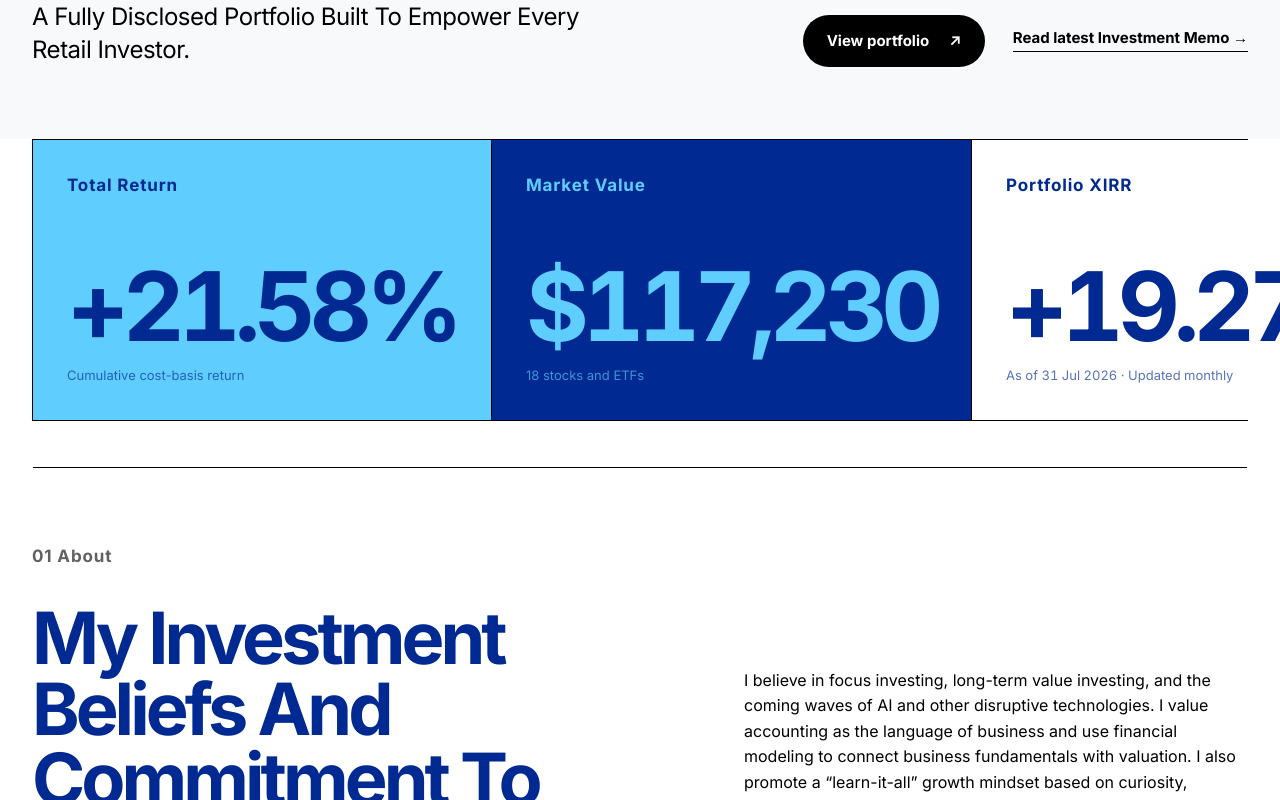
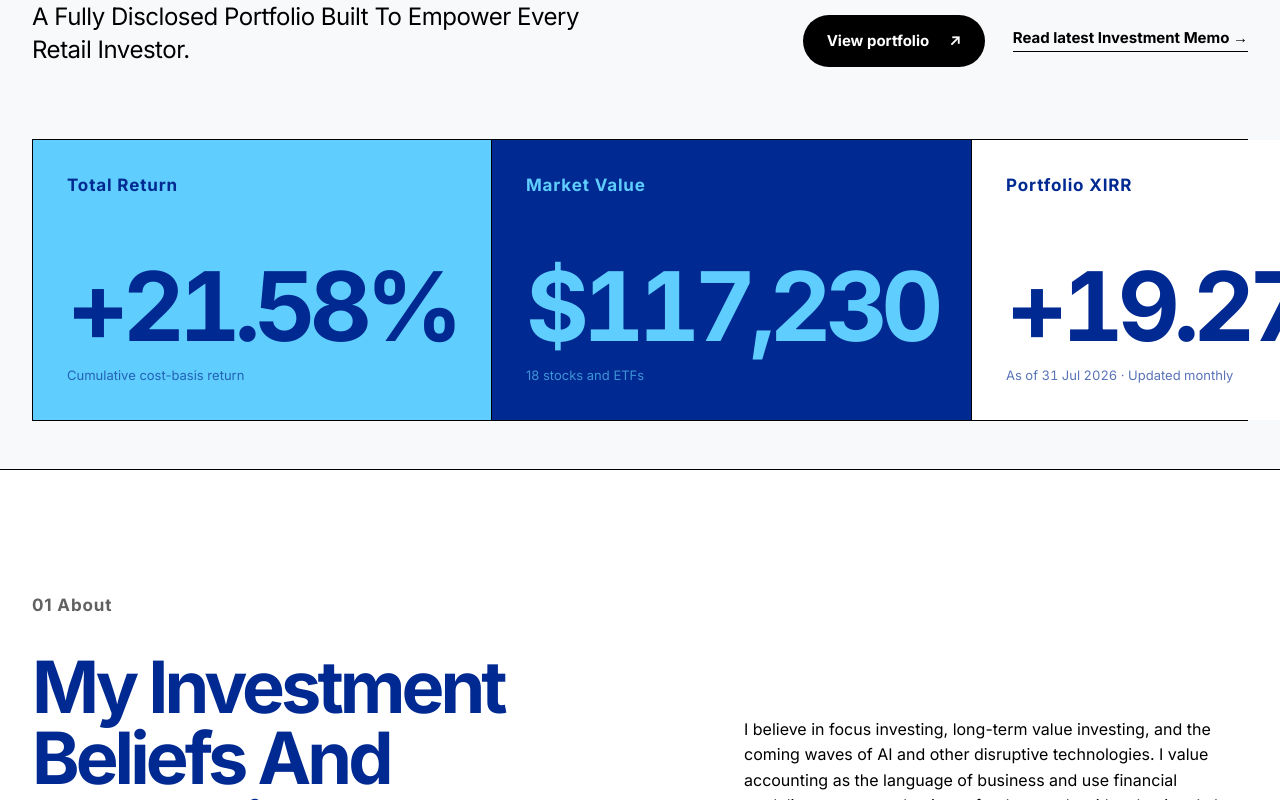
Before and after one commit to Tianyi0510/modern-fundamental-analyst, a Next.js app: page / in a window 1280 px wide. Shown: the part 560-1360 px from the top of the page. Built offline with nearby package versions, Linux system fonts and the light colour scheme.

Commit message:
Refine opening and contact section layouts

```diff
--- a/app/globals.css
+++ b/app/globals.css
@@ -125,6 +125,7 @@ a { color: inherit; text-decoration: none; }
 .button-dark:hover { background: var(--dark-blue); }
 .button-small { min-height: 42px; padding-inline: 20px; }
 .hero { padding: 92px 0 72px; }
+.home-opening { padding-bottom: 48px; background: var(--background-gray); border-bottom: 1px solid var(--black); }
 .hero,
 .page-hero,
 .legal-header,
@@ -144,7 +145,6 @@ a { color: inherit; text-decoration: none; }
 .text-link:hover { color: var(--medium-blue); }
 .metric-band { display: grid; grid-template-columns: 1.4fr 1fr 1fr; gap: 1px; background: var(--black); border: 1px solid var(--black); }
 .home-page .metric-band { position: relative; }
-.home-page .metric-band::after { content: ""; position: absolute; left: 0; right: 0; bottom: -48px; height: 1px; background: var(--black); }
 .metric { min-height: 280px; padding: 34px; display: flex; flex-direction: column; background: var(--white); }
 .metric-featured { background: var(--dark-blue); color: var(--white); }
 .metric-accent { background: var(--light-blue); }
@@ -397,8 +397,10 @@ a { color: inherit; text-decoration: none; }
 .contact-hero { min-height: 680px; }
 .contact-note { max-width: 580px; margin: 80px 0 0 auto; color: rgba(0,0,0,.62); }
 .contact-grid { display: grid; grid-template-columns: 1fr 1fr; gap: 1px; padding: 100px 0 150px; }
-.contact-grid > div { min-height: 270px; padding: 30px; border: 1px solid var(--black); display: flex; flex-direction: column; }
-.contact-grid > div:last-child { background: var(--gray); }
+.contact-grid > article { min-height: 360px; padding: 36px; border: 1px solid var(--black); display: flex; flex-direction: column; }
+.contact-grid header { display: grid; grid-template-columns: auto 1fr; gap: 24px; align-items: start; }
+.contact-grid h2 { max-width: 420px; margin: 0; }
+.contact-grid h2 { font-size: var(--type-display-small); line-height: 1.05; letter-spacing: -.045em; font-weight: var(--weight-bold); text-transform: capitalize; }
 .contact-grid p { margin: auto 0 0; max-width: 460px; }
 .legal { padding: 100px 0 150px; }
 .legal-header { padding-bottom: 92px; }
@@ -1027,18 +1029,18 @@ body { background: var(--surface-primary); color: var(--text-primary); }
 .portfolio-kpis > div:first-child,
 .performance-summary > div:first-child,
 .about-boundaries > article:first-child,
-.contact-grid > div:last-child {
+.contact-grid > article:first-child {
   background: var(--surface-inverse);
   color: var(--text-inverse);
 }
 .about-boundaries > article:first-child li { border-top-color: rgba(255,255,255,.28); }
 .about-boundaries > article:first-child li::before { color: var(--text-highlight); }
-.contact-grid > div:last-child p { color: rgba(255,255,255,.72); }
+.contact-grid > article:first-child p { color: rgba(255,255,255,.72); }
 
 /* Light blue / black and light blue / dark blue */
 .metric-accent,
 .allocation-card,
-.contact-grid > div:first-child { background: var(--surface-highlight); color: var(--text-primary); }
+.contact-grid > article:last-child { background: var(--surface-highlight); color: var(--text-primary); }
 .portfolio-kpis > div:nth-child(3),
 .performance-summary > div:nth-child(3),
 .about-boundaries > article:last-child {
@@ -1046,6 +1048,7 @@ body { background: var(--surface-primary); color: var(--text-primary); }
   color: var(--text-primary);
 }
 .about-boundaries > article { border-top-color: var(--dark-blue); }
+.about-boundaries li { border-top: 0; }
 .principles article:nth-child(2) { background: var(--surface-highlight); color: var(--text-brand); }
 
 /* Dark blue / light blue */
--- a/components/contact-page-content.tsx
+++ b/components/contact-page-content.tsx
@@ -44,7 +44,7 @@ export function ContactPageContent({ locale }: { locale: Locale }) {
       <p className="contact-note">{text.intro}</p>
     </section>
     <section className="contact-grid shell">
-      {text.cards.map(([title, description]) => <div key={title}><span>{title}</span><p>{description}</p></div>)}
+      {text.cards.map(([title, description], index) => <article key={title}><header><span>{String(index + 1).padStart(2, "0")}</span><h2>{title}</h2></header><p>{description}</p></article>)}
     </section>
     <ContactForm locale={locale} />
     <SiteFooter locale={locale} />
--- a/components/home-page-content.tsx
+++ b/components/home-page-content.tsx
@@ -29,9 +29,11 @@ export function HomePageContent({ locale }: { locale: Locale }) {
   const benchmarkReturn = formatPercent(portfolioSnapshot.benchmarkXirr);
 
   return <main className="home-page" id="main-content">
-    <SiteHeader locale={locale} />
-    <section className="hero shell"><p className="eyebrow"><span /> {text.researchLabel}</p><h1>{text.hero[0]}<br /><em>{text.hero[1]}</em></h1><div className="hero-bottom"><p>{text.heroIntro}</p><div className="hero-actions"><Link className="button button-dark" href={`${prefix}/portfolio`}>{text.viewPortfolio} <span className="arrow-icon" aria-hidden="true">↗︎</span></Link><Link className="text-link" href={`${prefix}/memos`}>{text.readLatest} →</Link></div></div></section>
-    <section className="metric-band shell" aria-label={text.portfolioSnapshot}><div className="metric metric-featured"><span>{text.totalReturn}</span><strong>{formatPercent(portfolioSnapshot.totalReturn)}</strong><small>{text.cumulativeReturn}</small></div><div className="metric"><span>{text.marketValue}</span><strong>{formatUsd(portfolioSnapshot.marketValue, 0)}</strong><small>{portfolioSnapshot.holdingsCount} {text.holdingsUnit}</small></div><div className="metric metric-accent"><span>{text.portfolioXirr}</span><strong>{formatPercent(portfolioSnapshot.xirr)}</strong><small className="date-text">{text.asOf} {compactPortfolioDate} · {text.updatedMonthly}</small></div></section>
+    <div className="home-opening">
+      <SiteHeader locale={locale} />
+      <section className="hero shell"><p className="eyebrow"><span /> {text.researchLabel}</p><h1>{text.hero[0]}<br /><em>{text.hero[1]}</em></h1><div className="hero-bottom"><p>{text.heroIntro}</p><div className="hero-actions"><Link className="button button-dark" href={`${prefix}/portfolio`}>{text.viewPortfolio} <span className="arrow-icon" aria-hidden="true">↗︎</span></Link><Link className="text-link" href={`${prefix}/memos`}>{text.readLatest} →</Link></div></div></section>
+      <section className="metric-band shell" aria-label={text.portfolioSnapshot}><div className="metric metric-featured"><span>{text.totalReturn}</span><strong>{formatPercent(portfolioSnapshot.totalReturn)}</strong><small>{text.cumulativeReturn}</small></div><div className="metric"><span>{text.marketValue}</span><strong>{formatUsd(portfolioSnapshot.marketValue, 0)}</strong><small>{portfolioSnapshot.holdingsCount} {text.holdingsUnit}</small></div><div className="metric metric-accent"><span>{text.portfolioXirr}</span><strong>{formatPercent(portfolioSnapshot.xirr)}</strong><small className="date-text">{text.asOf} {compactPortfolioDate} · {text.updatedMonthly}</small></div></section>
+    </div>
     <section className="home-about shell"><div><p className="section-number">{text.aboutLabel}</p><h2>{text.aboutTitle[0]}<br />{text.aboutTitle[1]}</h2></div><div><p>{text.aboutCopy}</p><Link className="text-link" href={`${prefix}/about`}>{text.aboutLink} →</Link></div></section>
     <section className="intro shell"><p className="section-number">{text.portfolioLabel}</p><h2>{text.portfolioTitle[0]}<br />{text.portfolioTitle[1]}</h2><Link className="round-link" href={`${prefix}/portfolio`} aria-label={text.viewPortfolio}><span className="arrow-icon" aria-hidden="true">↗︎</span></Link></section>
     <section className="holdings-preview shell"><div className="holdings-list">{featuredHoldings.map((holding, index) => <div className="holding-row" key={holding.symbol}><span>{String(index + 1).padStart(2, "0")}</span><div><strong>{holding.symbol}</strong><small>{formatUsd(holding.marketValue, 0)} {text.marketValueSuffix}</small></div><b>{getHoldingWeight(holding.marketValue).toFixed(1)}%</b></div>)}</div><aside className="allocation-card"><span>{text.portfolioReturn}</span><div className="allocation-ring" aria-label={`${text.totalReturnShort} ${portfolioSnapshot.totalReturn.toFixed(1)}%`}><b>{formatPercent(portfolioSnapshot.totalReturn, 1)}</b><small>{text.totalReturnShort}</small></div><Link href={`${prefix}/portfolio`}><span className="link-label">{text.fullPortfolio}</span> <span className="arrow-icon" aria-hidden="true">→</span></Link></aside></section>
```
Also changed, not shown: 1 other file (tests, documents, lock files or other folders).
